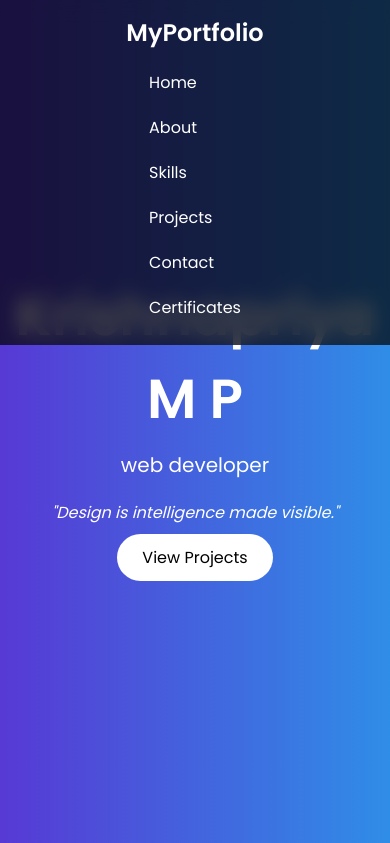
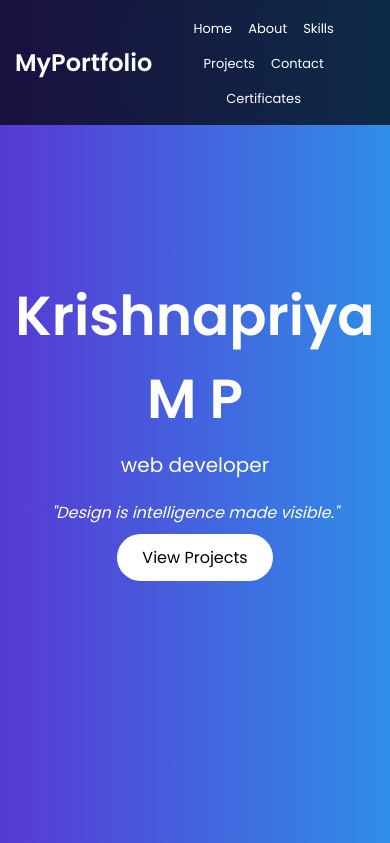
Before and after one commit to K-33-name/port, a Flask app: page / in a window 390 px wide. Shown: the top 843 px of the page. Run offline with Flask 3, Linux system fonts and the light colour scheme; parts of the project's set-up code (start-up, migrations or seed data) failed here and were passed over.

Commit message:
fixed mobile navbar overlay issue

```diff
--- a/static/style.css
+++ b/static/style.css
@@ -215,18 +215,32 @@ button {
 }
 
 nav {
-        flex-direction: column;
+        flex-direction: row;
         align-items: center;
+        justify-content: space-between;
+        padding: 10px 15px;
     }
 
     nav ul {
-        flex-direction: column;
-        margin-top: 10px;
+        display: flex !important;
+        flex-direction: row !important;
+        flex-wrap: wrap;
+        justify-content: center;
+        margin: 0;
+        padding: 0;
     }
 
     nav ul li {
-        margin: 10px 0;
+        margin: 5px 8px;
     }
+
+    nav a {
+        font-size: 13px;
+    }
+
+    nav {
+    height: auto;   /* prevents full screen stretch */
+}
 }
 /* CERTIFICATES */
 .certificates {
```
